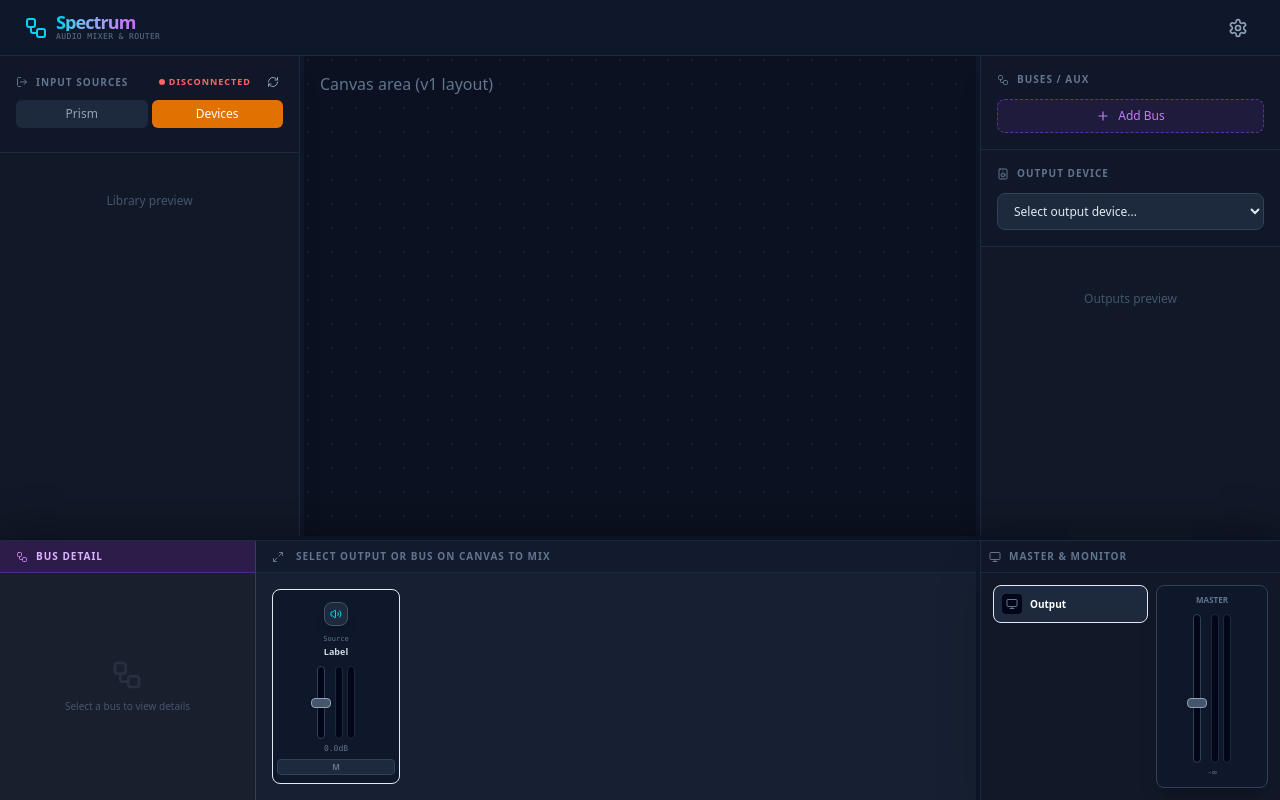
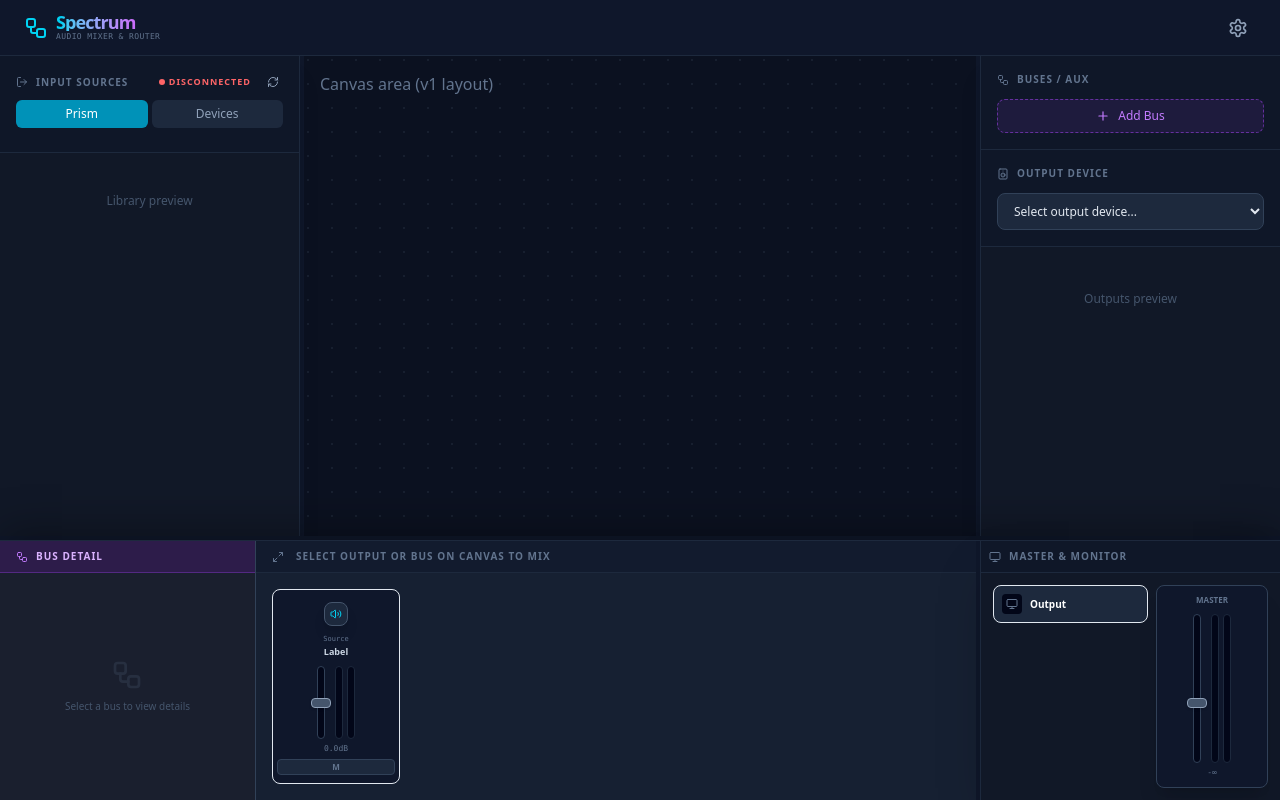
Before and after one commit to petitstrawberry/spectrum, a React (Vite) app: page / in a window 1280 px wide. Built offline with nearby package versions, Linux system fonts and the light colour scheme; the HTML template or start-up script is replaced by a standard one.

Commit message:
feat: LeftSidebarにonChangeInputSourceModeプロパティを追加し、SpectrumLayoutでの入力ソースモードの管理を改善

```diff
--- a/src/ui/LeftSidebar.tsx
+++ b/src/ui/LeftSidebar.tsx
@@ -6,9 +6,10 @@ interface Props {
   inputSourceMode: string;
   handleRefresh: () => void | Promise<void>;
   driverStatus?: { connected: boolean; sample_rate?: number; buffer_size?: number } | null;
+  onChangeInputSourceMode?: (mode: 'prism' | 'devices') => void;
 }
 
-export default function LeftSidebar({ width, isRefreshing, inputSourceMode, handleRefresh, driverStatus }: Props) {
+export default function LeftSidebar({ width, isRefreshing, inputSourceMode, handleRefresh, driverStatus, onChangeInputSourceMode }: Props) {
   return (
     <div className="bg-[#111827] border-r border-slate-800 flex flex-col shrink-0 z-10 shadow-xl relative" style={{ width }} onClick={e => e.stopPropagation()}>
       <div className="p-4 border-b border-slate-800 bg-slate-900/50">
@@ -26,8 +27,14 @@ export default function LeftSidebar({ width, isRefreshing, inputSourceMode, hand
           </button>
         </div>
         <div className="flex gap-1 mb-2">
-          <button className={`flex-1 py-1.5 px-2 text-xs font-medium rounded-md transition-colors ${inputSourceMode === 'prism' ? 'bg-cyan-600 text-white' : 'bg-slate-800 text-slate-400 hover:bg-slate-700'}`}>Prism</button>
-          <button className={`flex-1 py-1.5 px-2 text-xs font-medium rounded-md transition-colors ${inputSourceMode === 'devices' ? 'bg-amber-600 text-white' : 'bg-slate-800 text-slate-400 hover:bg-slate-700'}`}>Devices</button>
+          <button
+            onClick={() => onChangeInputSourceMode?.('prism')}
+            className={`flex-1 py-1.5 px-2 text-xs font-medium rounded-md transition-colors ${inputSourceMode === 'prism' ? 'bg-cyan-600 text-white' : 'bg-slate-800 text-slate-400 hover:bg-slate-700'}`}
+          >Prism</button>
+          <button
+            onClick={() => onChangeInputSourceMode?.('devices')}
+            className={`flex-1 py-1.5 px-2 text-xs font-medium rounded-md transition-colors ${inputSourceMode === 'devices' ? 'bg-amber-600 text-white' : 'bg-slate-800 text-slate-400 hover:bg-slate-700'}`}
+          >Devices</button>
         </div>
       </div>
       <div className="flex-1 overflow-y-auto p-2 space-y-0.5">
--- a/src/ui/SpectrumLayout.tsx
+++ b/src/ui/SpectrumLayout.tsx
@@ -143,7 +143,8 @@ export default function SpectrumLayout({ devices }: SpectrumLayoutProps) {
   const isRefreshing = devices?.isLoading ?? false;
   const [driverStatus, setDriverStatus] = useState<any | null>(null);
   const prismDevice = devices?.inputDevices?.find((d: any) => d.isPrism) ?? null;
-  const inputSourceMode = devices?.prismStatus?.connected ? 'prism' : 'devices';
+  // Default to 'prism' tab per v1 behaviour
+  const [inputSourceMode, setInputSourceMode] = useState<'prism' | 'devices'>('prism');
   const selectedInputDevice = prismDevice;
   const channelSources: any[] = (devices?.prismStatus?.apps || []).map((a: any, i: number) => ({
     id: `ch_${(a.channelOffset ?? (i * 2))}`,
@@ -255,7 +256,14 @@ export default function SpectrumLayout({ devices }: SpectrumLayoutProps) {
       </header>
 
       <div className="flex-1 flex overflow-hidden">
-        <LeftSidebar width={leftSidebarWidth} isRefreshing={isRefreshing} inputSourceMode={inputSourceMode} handleRefresh={handleRefresh} driverStatus={driverStatus} />
+        <LeftSidebar
+          width={leftSidebarWidth}
+          isRefreshing={isRefreshing}
+          inputSourceMode={inputSourceMode}
+          handleRefresh={handleRefresh}
+          driverStatus={driverStatus}
+          onChangeInputSourceMode={(m) => setInputSourceMode(m)}
+        />
         <div className="w-1 bg-transparent hover:bg-cyan-500/50 cursor-ew-resize z-20 shrink-0 transition-colors" />
         <CanvasView canvasRef={canvasRef} isPanning={isPanning} canvasTransform={canvasTransform} />
         <div className="w-1 bg-transparent hover:bg-pink-500/50 cursor-ew-resize z-20 shrink-0 transition-colors" />
```
